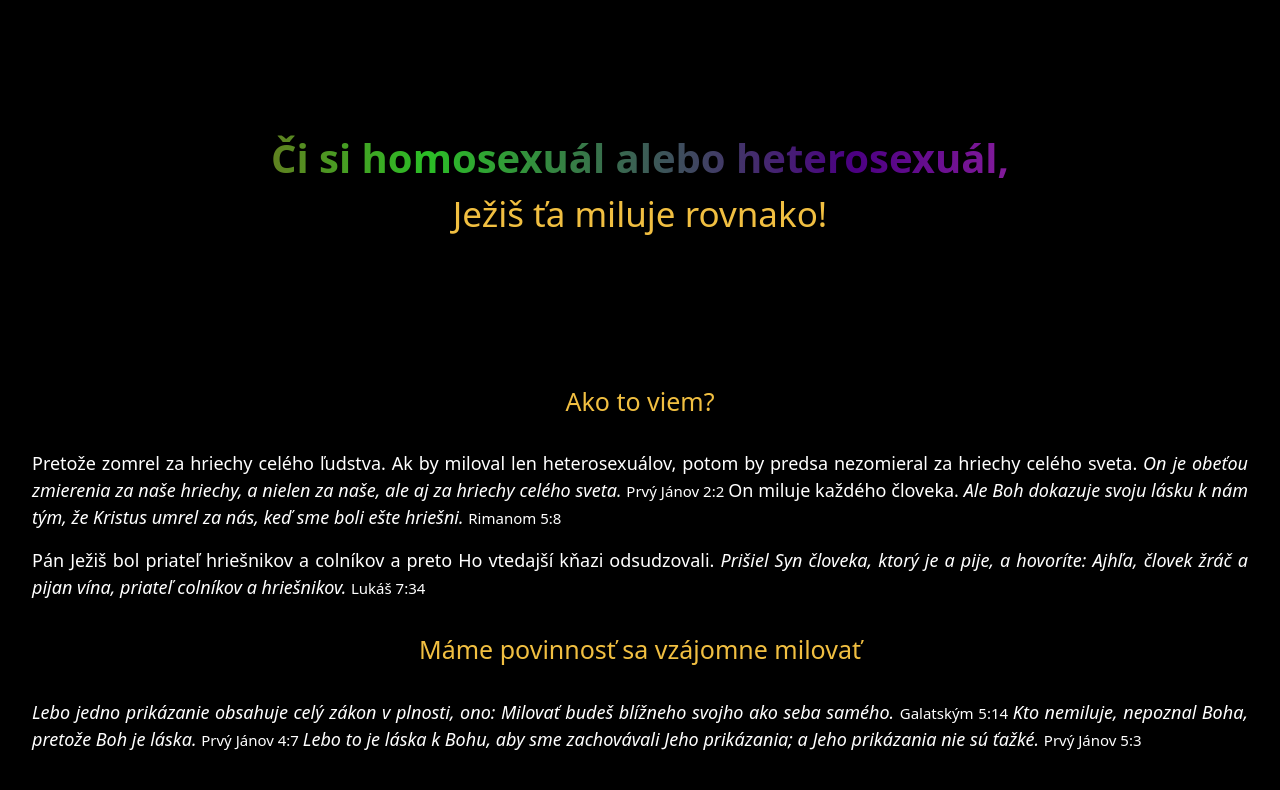
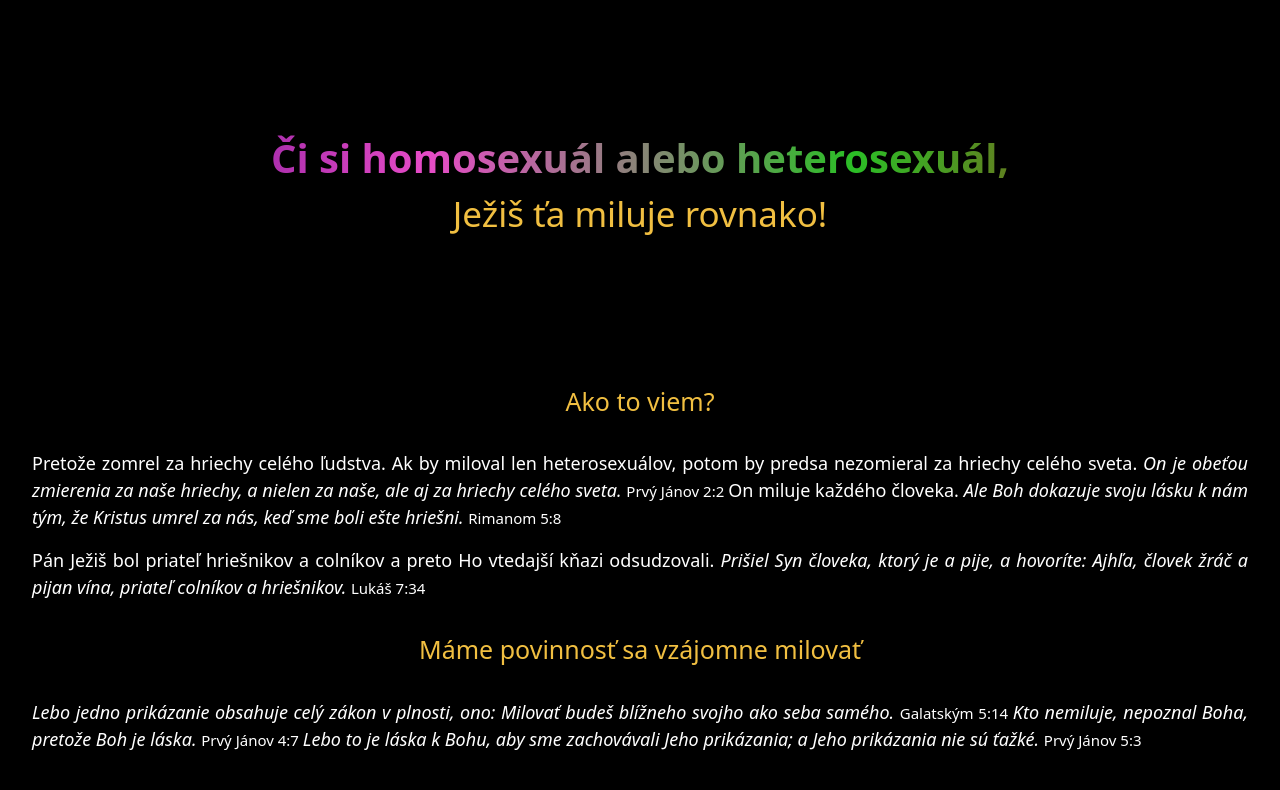
Before and after one commit to pkvarg/duhovyrod.sk, a React (Vite) app: page / in a window 1280 px wide. Shown: the top 790 px of the page. Built offline with nearby package versions, Linux system fonts and the light colour scheme.

Commit message:
color corr

```diff
--- a/src/index.css
+++ b/src/index.css
@@ -17,9 +17,10 @@ body {
 
 .duha-gradient {
   background-image: linear-gradient(
-    to left,
+    to right,
+
+    #4b0082,
     #e64bc7,
-    #4b0082,
     #2bbe26,
     #bb1515
   );
```
